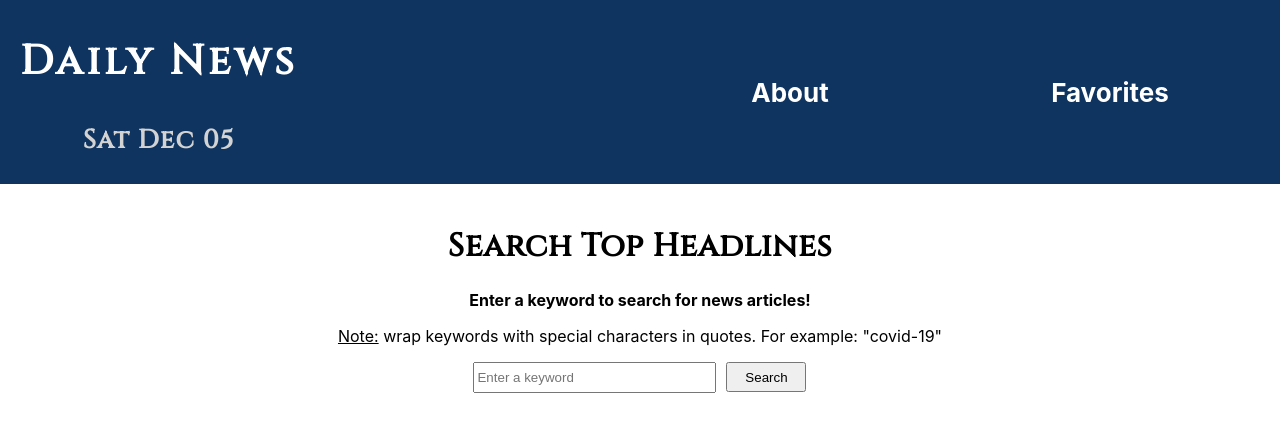
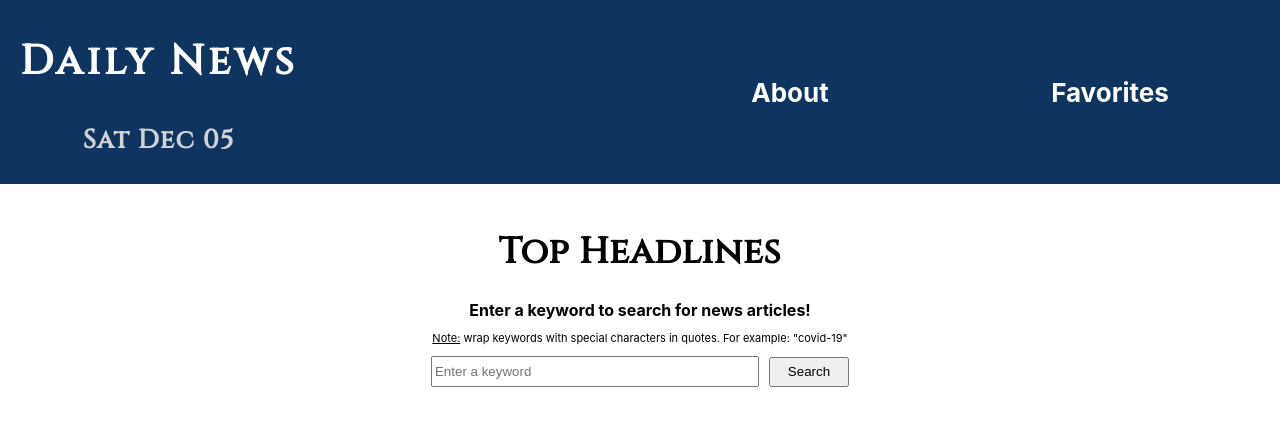
Before and after one commit to lhaake/news-app, a React (Create React App) app: page / in a window 1280 px wide. Shown: the top 432 px of the page. Built offline with nearby package versions, Linux system fonts and the light colour scheme; no server answers.

Commit message:
Edits to Nav and Form for mobile

```diff
--- a/src/components/Form/Form.css
+++ b/src/components/Form/Form.css
@@ -18,12 +18,13 @@ form {
 }
 
 form input {
-    width: 235px;
+    width: 200px;
     height: 25px;
 }
 
 .form-container p {
-    padding: 0px 200px;
+    font-size: 11px;
+    padding: 0px 20px;
 }
 
 .form-container h1 {
@@ -32,8 +33,10 @@ form input {
     letter-spacing: 0.02em;
 }
 
-.form-container h4 {
+.form-container h3 {
     margin: 0;
+    padding: 0px 10px;
+    font-size: 16px;
 }
 
 .form-container {
@@ -42,3 +45,34 @@ form input {
     align-items: center;
     justify-content: center;
 }
+
+@media (min-width: 768px) {
+    .form-container h1 {
+    padding: 20px 20px 0px 20px;
+    font-family: 'Cinzel', serif;
+    letter-spacing: 0.02em;
+    font-size: 32px;
+}
+
+form input {
+    width: 320px;
+    height: 25px;
+}
+
+}
+
+@media (min-width: 1024px) {
+
+.form-container h1 {
+    padding: 20px 20px 0px 20px;
+    font-family: 'Cinzel', serif;
+    letter-spacing: 0.02em;
+    font-size: 36px;
+}
+
+form input {
+    width: 320px;
+    height: 25px;
+}
+
+}
--- a/src/components/Form/Form.js
+++ b/src/components/Form/Form.js
@@ -20,9 +20,9 @@ const Form = (props) => {
 
     return (
         <div className="form-container">
-            <h1>Search Top Headlines</h1>
-            <h4>Enter a keyword to search for news articles!</h4>
-            <p><span style={{textDecoration: "underline"}}>Note:</span> wrap keywords with special characters in quotes. For example: "covid-19" </p>
+            <h1>Top Headlines</h1>
+            <h3>Enter a keyword to search for news articles!</h3>
+            <p><span style={{textDecoration: "underline"}}>Note:</span> wrap keywords with special characters in quotes. For example: "covid-19"</p>
             <form onSubmit={handleSubmit}>
                 <input
                     type="text"
--- a/src/components/Nav/Nav.css
+++ b/src/components/Nav/Nav.css
@@ -20,6 +20,7 @@
 .nav-pages li {
   color: white;
   font-weight: bold;
+  font-size: calc(10px + 2vmin);
 }
 
 .nav-bar .date {
@@ -36,16 +37,14 @@
   font-family: 'Cinzel', serif;
   letter-spacing: 0.09em;
   font-size: calc(25px + 2vmin);
-  /* font-family: Arial, Helvetica, sans-serif; */
-
 }
 
-/* .nav-bar .about {
-  color: white;
-    padding-right: 100px;
+@media (max-width: 400px) {
+  .nav-pages li {
+    color: white;
+    font-weight: bold;
+    font-size: calc(10px + 2vmin);
+    padding-left: 10px;
+    padding-right: 5px;
+  }
 }
-
-.nav-bar .favorites {
-  color: white;
-    padding-right: 100px;
-} */
```
Also changed, not shown: 1 other file (tests, documents, lock files or other folders).
